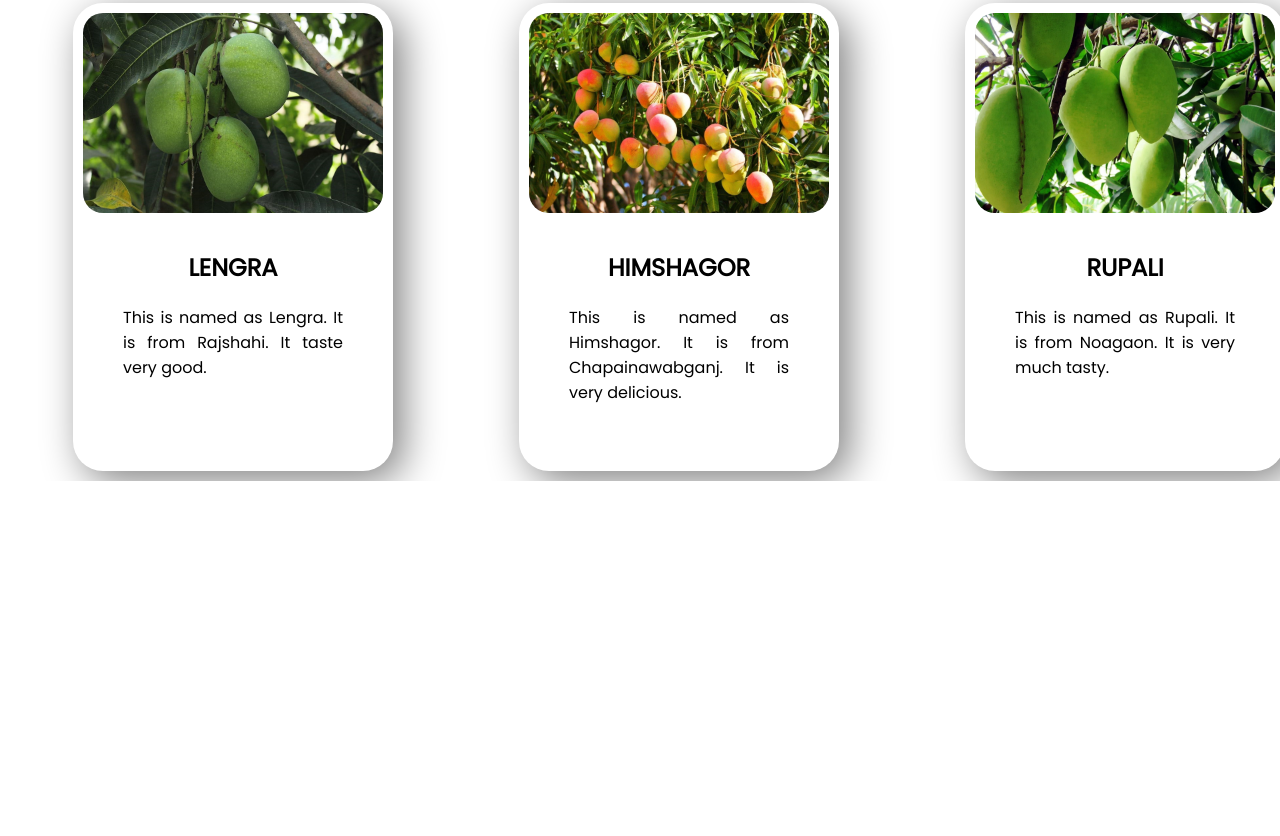
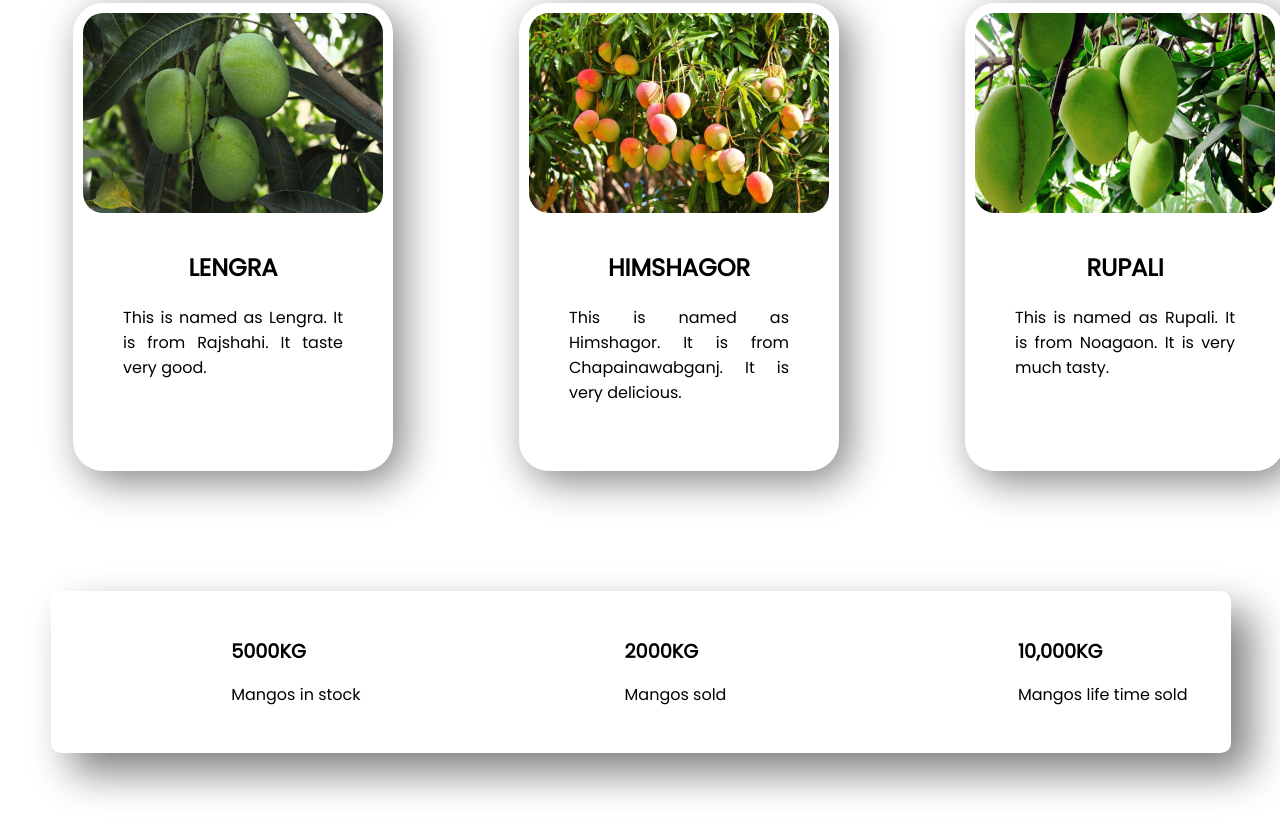
Before and after one commit to aliahsan676/mango-network, a plain HTML site: page index.html in a window 1280 px wide. Shown: the part 1220-2056 px from the top of the page. Before the commit the page ends 1701 px from the top, so only its background shows below. Drawn offline with Linux system fonts and the light colour scheme.

Commit message:
bottom last part

```diff
--- a/index.html
+++ b/index.html
@@ -60,6 +60,21 @@
                 <p>This is named as Rupali. It is from Noagaon. It is very much tasty.</p>
             </div>
         </div>
+        <div class="last-2">
+            <div class="last-3">
+                <h2>5000KG</h2>
+                <p>Mangos in stock</p>
+            </div>
+            <div class="last-3">
+                <h2>2000KG</h2>
+                <p>Mangos sold</p>
+            </div>
+            <div class="last-3">
+                <h2>10,000KG</h2>
+                <p>Mangos life time sold</p>
+
+            </div>
+        </div>
     </section>
 
 </body>
--- a/style.css
+++ b/style.css
@@ -66,6 +66,7 @@ h1{
     display: flex;
     padding: 10px 10px 10px 10px;
     padding-left: 10px;
+    padding-bottom: 120px;
 }
 .last-1 p{
     text-align: justify;
@@ -88,3 +89,23 @@ h1{
     border-radius: 30px;
     box-shadow: 10px 10px 40px gray;
 }
+.last-2{
+    display: flex;
+    margin-left: 4%;
+    margin-right: 3.8%;
+    border-radius: 10px;
+    box-shadow: 20px 20px 40px gray;
+    padding-top: 30px;
+    padding-bottom: 30px;
+}
+.last-3{
+    width: 33.33%;
+    padding-left: 180px;
+}
+.last-3 h2{
+    font-weight:700;
+    font-size:larger;
+}
+.bottom-part{
+    padding-bottom: 150px;
+}
```
